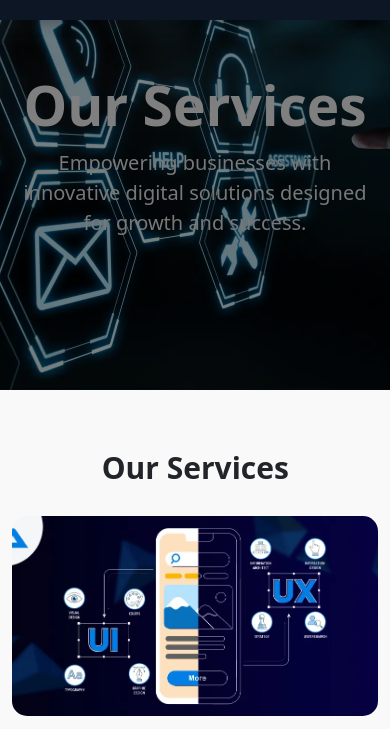
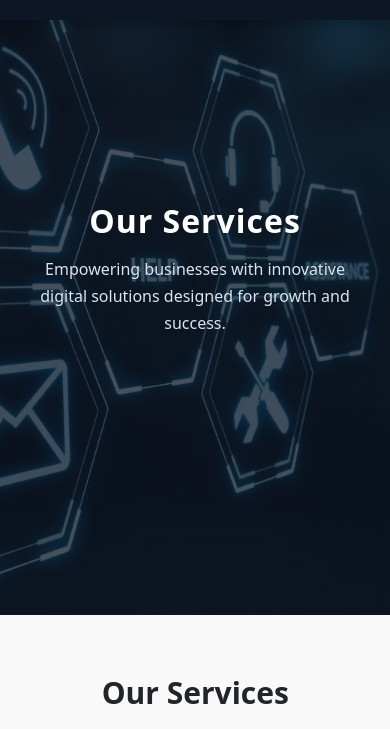
Before and after one commit to Harshini-104/Digital-Services, a plain HTML site: page service.html in a window 390 px wide. Shown: the part 60-789 px from the top of the page. Drawn offline with nearby package versions, Linux system fonts and the light colour scheme.

Commit message:
commitfineall

```diff
--- a/service.css
+++ b/service.css
@@ -162,56 +162,66 @@
 
 
 
+
 .service-hero {
+  height: 80vh;
   width: 100%;
-    height: 450px;
-    background: url('./image/contact.webp') center/cover no-repeat;
-    position: relative;
+  background:
+    linear-gradient(
+      rgba(13, 22, 37, 0.75),
+      rgba(13, 22, 37, 0.75)
+    ),
+    url("./image/contact.webp");
+  background-size: cover;
+  background-position: center;
+  background-repeat: no-repeat;
   display: flex;
   align-items: center;
   justify-content: center;
+  text-align: center;
+  padding: 0 20px;
 }
 
-.service-hero::after {
-    content: "";
-    position: absolute;
-    inset: 0;
-    background: rgba(0, 0, 0, 0.5);
+
+.service-hero-content {
+  max-width: 800px;
+  color: #ffffff;
 }
 
-.service-hero-content {
-    position: relative;
-    text-align: center;
-    color: #fff;
-    max-width: 800px;
-    padding: 20px;
+
+.service-hero-content h1 {
+  font-size: 52px;
+  font-weight: 700;
+  margin-bottom: 15px;
+  letter-spacing: 1px;
+}
+
+
+.service-hero-content p {
+  font-size: 18px;
+  line-height: 1.7;
+  color: #dce3f0;
+}
+
+
+@media (max-width: 768px) {
+  .service-hero {
+    height: 80vh;
   }
 
   .service-hero-content h1 {
-    font-size: 55px;
-    margin-bottom: 10px;
-    font-weight: 700;
-    color: white;
+    font-size: 38px;
   }
 
   .service-hero-content p {
-    font-size: 20px;
-    margin-bottom: 20px;
-    color: #f1f1f1;
+    font-size: 16px;
+  }
 }
 
-.service-hero-content h4 {
-    font-size: 18px;
+@media (max-width: 480px) {
+  .service-hero-content h1 {
+    font-size: 32px;
   }
-
-.service-hero-content h4 a {
-    color: #ff6600;
-    text-decoration: none;
-    font-weight: bold;
-}
-
-.service-hero-content h4 span {
-    color: #ddd;
 }
 
 
```
Also changed, not shown: home2.html (+16 -3 lines), index.html (+17 -4 lines). Lines whose indentation alone changed are shown as unchanged.
